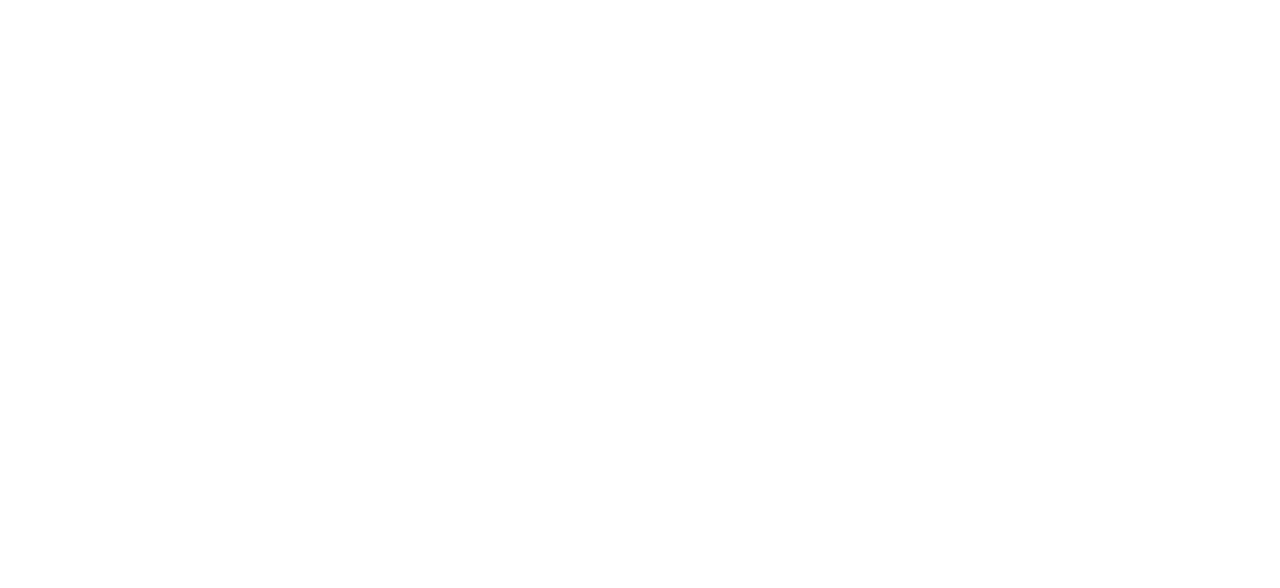
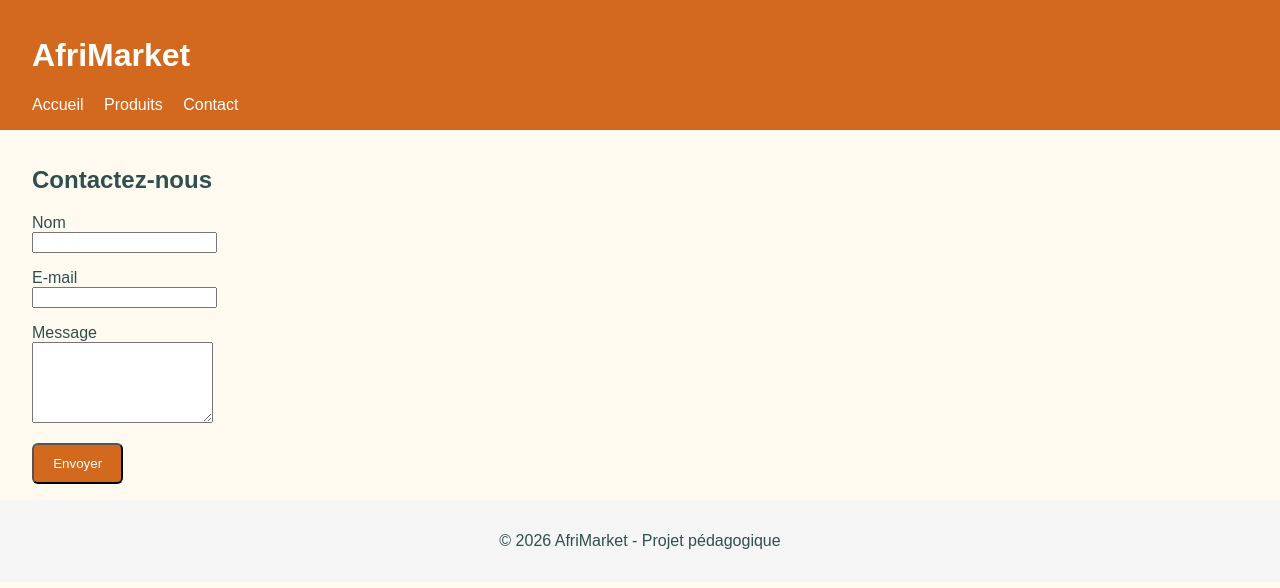
Before and after one commit to Zut17/afrimarket, a plain HTML site: page contact.html in a window 1280 px wide. Drawn offline with Linux system fonts and the light colour scheme.

Commit message:
feat: page contact avec formulaire HTML

```diff
--- a/contact.html
+++ b/contact.html
@@ -1,11 +1,29 @@
 <!DOCTYPE html>
-<html lang="en">
+<html lang="fr">
 <head>
-    <meta charset="UTF-8">
-    <meta name="viewport" content="width=device-width, initial-scale=1.0">
-    <title>Afrimarket</title>
+  <meta charset="UTF-8">
+  <meta name="viewport" content="width=device-width, initial-scale=1.0">
+  <title>Contact - AfriMarket</title>
+  <link rel="stylesheet" href="css/style.css">
 </head>
 <body>
-
+  <header>
+    <h1>AfriMarket</h1>
+    <nav>
+      <a href="index.html">Accueil</a>
+      <a href="produits.html">Produits</a>
+      <a href="contact.html">Contact</a>
+    </nav>
+  </header>
+  <main>
+    <h2>Contactez-nous</h2>
+    <form id="form-contact">
+      <p>Nom<br><input type="text" name="nom"></p>
+      <p>E-mail<br><input type="text" name="email"></p>
+      <p>Message<br><textarea name="message" rows="5"></textarea></p>
+      <button type="submit" class="bouton">Envoyer</button>
+    </form>
+  </main>
+  <footer><p>&copy; 2026 AfriMarket - Projet pédagogique</p></footer>
 </body>
 </html>
```
